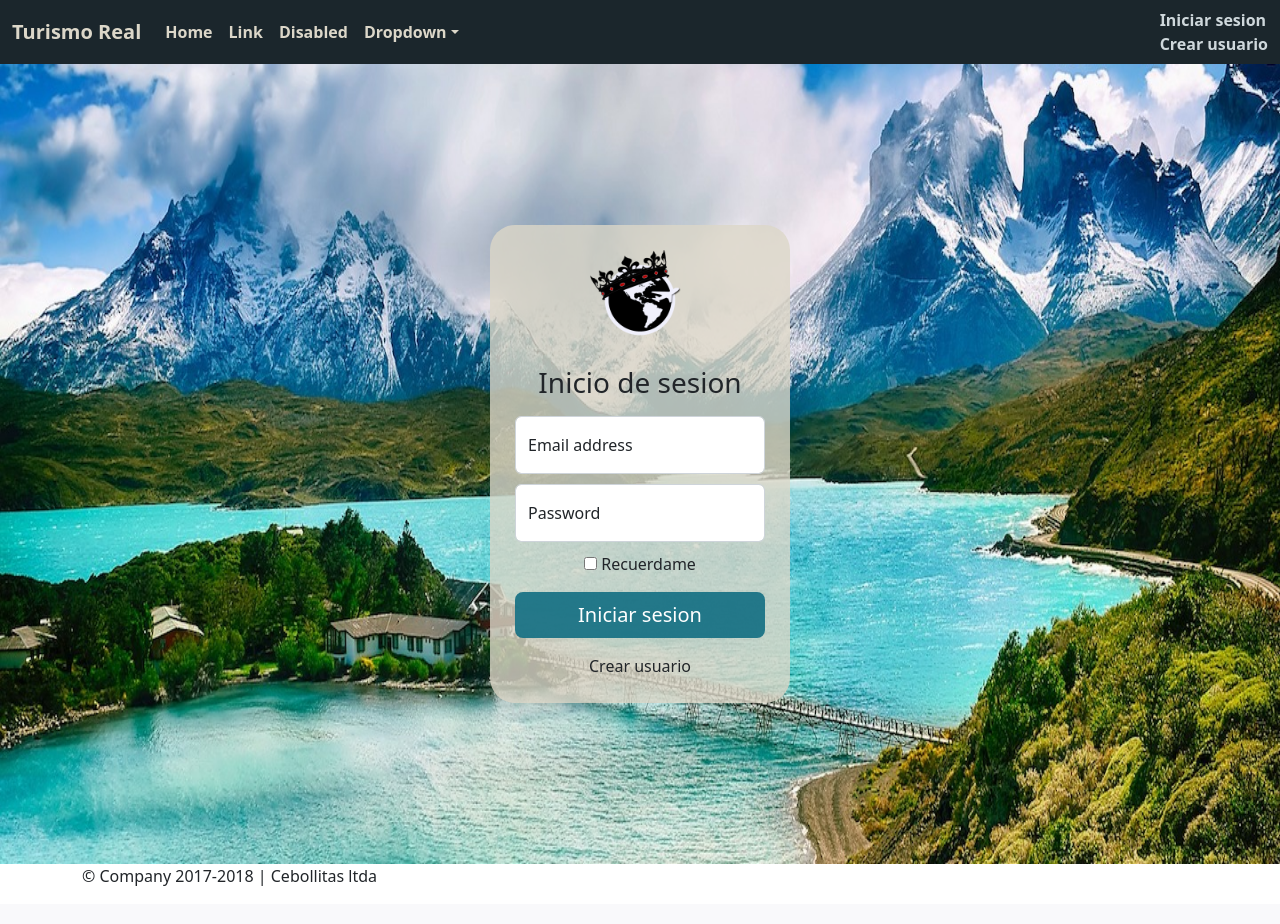
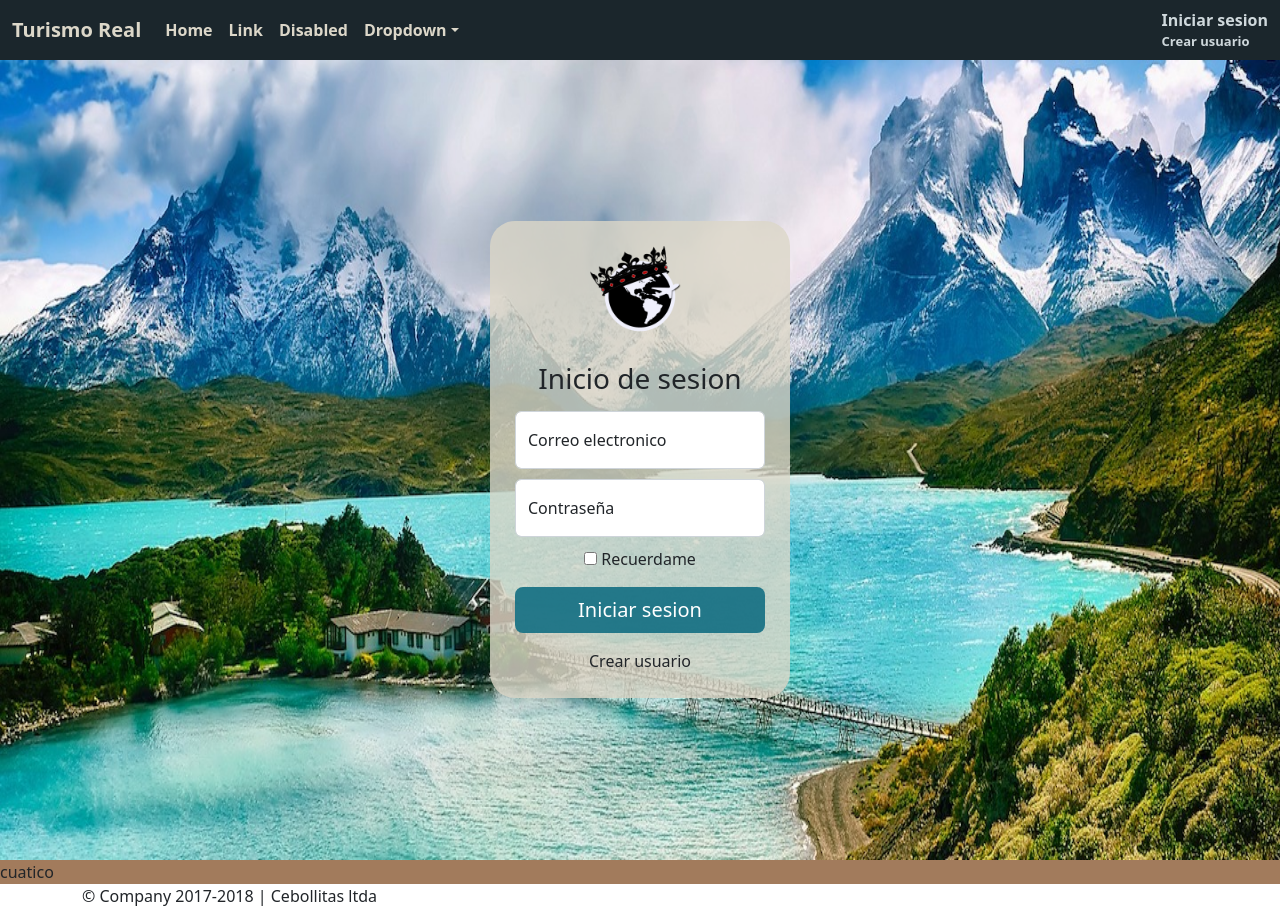
Before and after one commit to Cebollitas-Duoc/Pagina-web, a Django app: page /user/login in a window 1280 px wide. Before the commit the page ends 886 px from the top, so only its background shows below. Run offline with Django 4.2, Linux system fonts and the light colour scheme.

Commit message:
arreglos generales
arreglo en botones
tamaño letras
arreglo css

```diff
--- a/static/css/baseTemplate.css
+++ b/static/css/baseTemplate.css
@@ -93,6 +93,18 @@
   background-color: #1B262C !important;
 }
 
+#colorhome {
+  background-color: #A27B5C !important;
+}
+
+#textoboton1 {
+  font-size: 16px;
+}
+
+#textoboton2 {
+  font-size: 13px;
+}
+
 /*
 .contenedor input {
     position: absolute;
--- a/static/css/baseTemplate.scss
+++ b/static/css/baseTemplate.scss
@@ -95,6 +95,17 @@
     background-color: #1B262C!important;
 }
 
+#colorhome{
+    background-color: #A27B5C!important;
+}
+
+#textoboton1{
+    font-size: 16px;
+}
+
+#textoboton2{
+    font-size: 13px;
+}
 /*
 .contenedor input {
     position: absolute;
--- a/static/css/form.css
+++ b/static/css/form.css
@@ -8,11 +8,10 @@ input.form-control {
 }
 
 #btn-crearUsuario:hover {
-  color: #251f80;
+  color: rgb(37, 31, 128);
   font-weight: bold;
 }
 
 .btn-primary {
   margin-bottom: 1rem;
-}
-/*# sourceMappingURL=form.css.map */
+}/*# sourceMappingURL=form.css.map */
--- a/static/css/myProfile.css
+++ b/static/css/myProfile.css
@@ -2,5 +2,4 @@
   width: 200px;
   border-radius: 200px;
   border: 5px solid #cfd8dc;
-}
-/*# sourceMappingURL=myProfile.css.map */
+}/*# sourceMappingURL=myProfile.css.map */
--- a/templates/BaseTemplate.html
+++ b/templates/BaseTemplate.html
@@ -21,7 +21,7 @@
   <body >
     <nav class="navbar navbar-expand-sm" id="navbar" aria-label="Third navbar example">
         <div class="container-fluid">
-          <a class="navbar-brand ColorTexto" href="#">Turismo Real</a>
+          <a class="navbar-brand ColorTexto" href="{% url 'departamentos:Home' %}">Turismo Real</a>
           <button class="navbar-toggler collapsed " type="button" data-bs-toggle="collapse" data-bs-target="#navbarsExample03" aria-controls="navbarsExample03" aria-expanded="false" aria-label="Toggle navigation">
             <span class="navbar-toggler-icon"></span>
           </button>
@@ -53,6 +53,7 @@
 
     {% block wrapper %}
     {% endblock wrapper %}
+<div id="colorhome">cuatico</div>
 
     <footer class="container">
       <p>© Company 2017-2018 | Cebollitas ltda</p>
--- a/templates/MiniProfile.html
+++ b/templates/MiniProfile.html
@@ -14,7 +14,7 @@
 </div>
 {% else %}
 <div id="ingreso" class="d-flex flex-column">
-    <a class="login" href="{% url 'userManager:Login' %}">Iniciar sesion</a>
-    <a class="createUser" href="{% url 'userManager:CreateUser' %}">Crear usuario</a>
+    <a class="login" id="textoboton1" href="{% url 'userManager:Login' %}">Iniciar sesion</a>
+    <a class="createUser" id="textoboton2" href="{% url 'userManager:CreateUser' %}">Crear usuario</a>
 </div>
 {% endif %}
--- a/templates/userManager/login.html
+++ b/templates/userManager/login.html
@@ -21,11 +21,11 @@
 
                     <div class="form-floating">
                         <input type="email" class="form-control" id="inputEmail" placeholder="name@example.com">
-                        <label for="floatingInput">Email address</label>
+                        <label for="floatingInput">Correo electronico</label>
                     </div>
                     <div class="form-floating">
                         <input type="password" class="form-control" id="inputPassword" placeholder="Password">
-                        <label for="floatingPassword">Password</label>
+                        <label for="floatingPassword">Contraseña</label>
                     </div>
 
                     <div class="checkbox mb-3">
```
Also changed, not shown: 3 other files.
